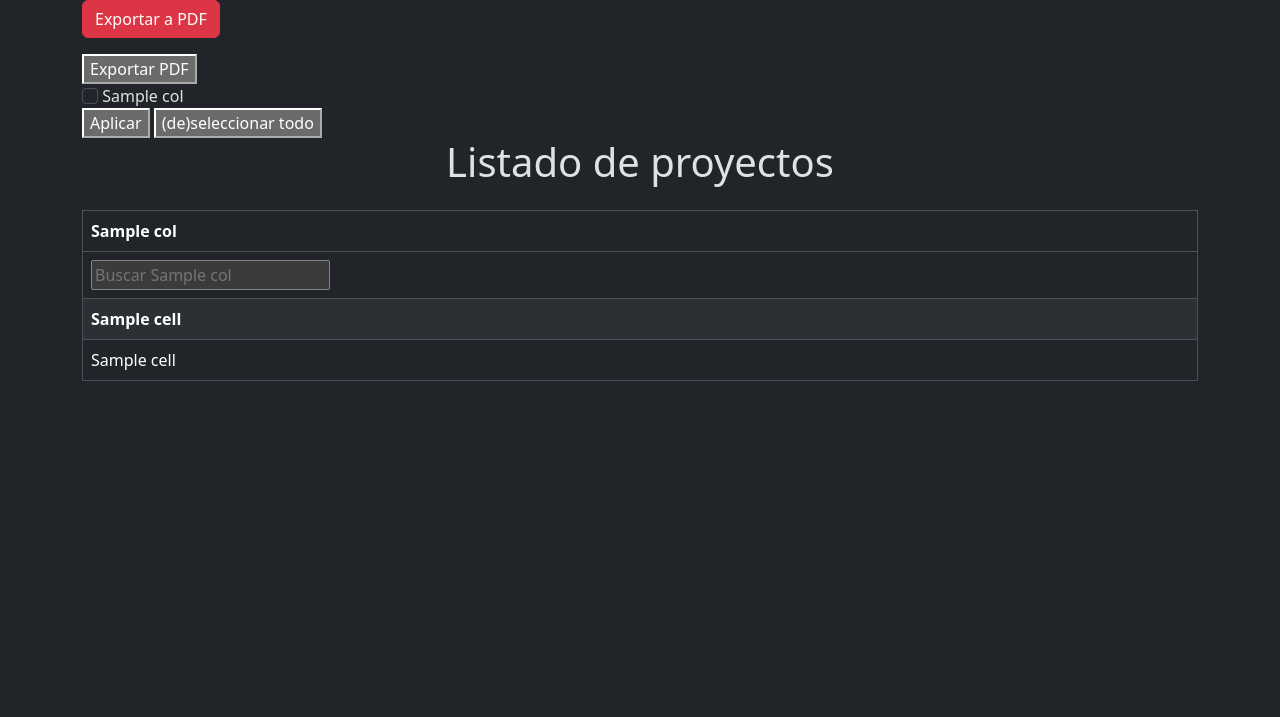
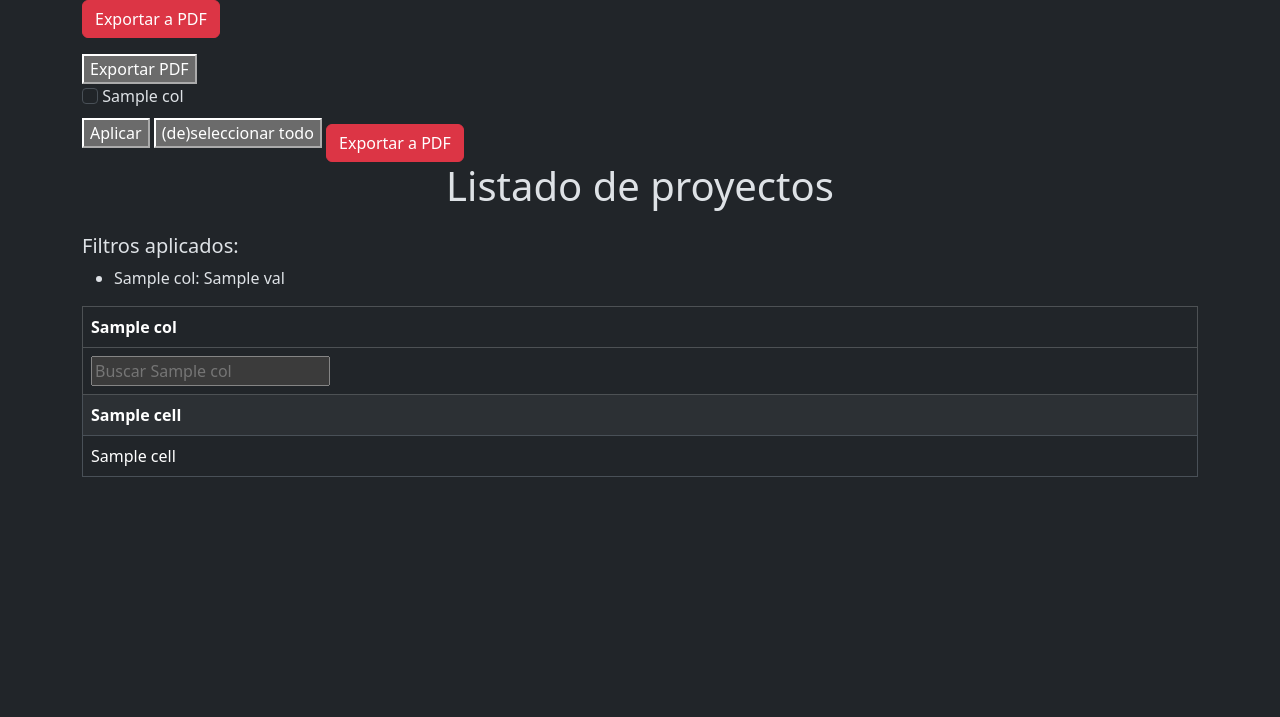
Before and after one commit to JohannArmstrong/LabA, a Flask app: template templates/proyectos.html in a window 1280 px wide. Shown: the part 80-797 px from the top of the page. Run offline with Flask 3, Linux system fonts and the light colour scheme; the template is opened without the code that fills it: most values are stand-ins (such as "Sample title", 1, 10 or a date in 2020); some libraries are stand-ins or nearby versions.

Commit message:
salvaguarda antes de romper

```diff
--- a/server.py
+++ b/server.py
@@ -740,6 +740,119 @@ def proyectos():
         return f"❌ Error al cargar proyectos: {e}", 500
 
 
+
+
+@app.route("/proyectos/pdf", methods=["POST"])
+def proyectos_pdf():
+    try:
+        # recuperar columnas seleccionadas y filtros igual que en "/proyectos"
+        seleccionadas = request.form.getlist("columnas")
+        filtros = {col: request.form.get(f"filtro_{col}", "") for col in seleccionadas}
+
+        filtro_fecha_desde = request.form.get("filtro_fecha_registro_desde", "")
+        filtro_fecha_hasta = request.form.get("filtro_fecha_registro_hasta", "")
+
+        if not seleccionadas:
+            seleccionadas = list(COLUMNAS_DISPONIBLES.keys())
+            filtros = {col: "" for col in seleccionadas}
+
+        cols_sql = ", ".join([COLUMNAS_DISPONIBLES[c] for c in seleccionadas])
+
+        where_clauses = []
+        params = []
+        for col, val in filtros.items():
+            if val.strip():
+                where_clauses.append(f"{COLUMNAS_DISPONIBLES[col]}::text ILIKE %s")
+                params.append(f"%{val}%")
+
+        if filtro_fecha_desde:
+            where_clauses.append("p.fecha_registro >= %s")
+            params.append(filtro_fecha_desde)
+        if filtro_fecha_hasta:
+            where_clauses.append("p.fecha_registro <= %s")
+            params.append(filtro_fecha_hasta)
+
+        filtros["fecha_registro_desde"] = filtro_fecha_desde
+        filtros["fecha_registro_hasta"] = filtro_fecha_hasta
+
+        where_sql = " AND ".join(where_clauses)
+
+        if where_sql:
+            query = f"""
+                SELECT {cols_sql}
+                FROM proyecto p
+                JOIN usuario u ON p.id_usuario = u.id_usuario
+                LEFT JOIN tipo ON p.id_tipo = tipo.id_tipo
+                LEFT JOIN sede ON p.id_sede = sede.id_sede
+                LEFT JOIN origen_material origen ON p.id_origen_material = origen.id_origen_material
+                LEFT JOIN herramienta herr ON p.id_herramienta = herr.id_herramienta
+                LEFT JOIN estado ON p.id_estado = estado.id_estado
+                LEFT JOIN carrera ON p.id_carrera = carrera.id_carrera
+                LEFT JOIN cargo ON p.id_cargo = cargo.id_cargo
+                WHERE {where_sql}
+                ORDER BY p.id_proyecto DESC;
+            """
+        else:
+            query = f"""
+                SELECT {cols_sql}
+                FROM proyecto p
+                JOIN usuario u ON p.id_usuario = u.id_usuario
+                LEFT JOIN tipo ON p.id_tipo = tipo.id_tipo
+                LEFT JOIN sede ON p.id_sede = sede.id_sede
+                LEFT JOIN origen_material origen ON p.id_origen_material = origen.id_origen_material
+                LEFT JOIN herramienta herr ON p.id_herramienta = herr.id_herramienta
+                LEFT JOIN estado ON p.id_estado = estado.id_estado
+                LEFT JOIN carrera ON p.id_carrera = carrera.id_carrera
+                LEFT JOIN cargo ON p.id_cargo = cargo.id_cargo
+                ORDER BY p.id_proyecto DESC;
+            """
+
+        with psy.connect(conn_str) as conn:
+            with conn.cursor() as cur:
+                cur.execute(query, params)
+                proyectos = cur.fetchall()
+
+        # sumatorias
+        sum_row = []
+        for i, col in enumerate(seleccionadas):
+            valores = []
+            for p in proyectos:
+                v = p[i]
+                if isinstance(v, (int, float, Decimal)):
+                    if isinstance(v, float) and math.isnan(v):
+                        continue
+                    valores.append(v)
+            sum_row.append(sum(valores) if valores else "-")
+
+        # Renderizar template con flag solo_pdf
+        html = render_template("proyectos.html",
+                               active_page="proyectos",
+                               columnas_disponibles=COLUMNAS_DISPONIBLES.keys(),
+                               columnas=seleccionadas,
+                               rows=proyectos,
+                               sum_row=sum_row,
+                               filtros=filtros,
+                               solo_pdf=True)
+
+        # Cargar estilos
+        css_files = [
+            url_for('static', filename='css/bootstrap.min.css', _external=True),
+            url_for('static', filename='css/styles.css', _external=True),
+            url_for('static', filename='css/pdf.css', _external=True)
+        ]
+        stylesheets = [CSS(file) for file in css_files]
+
+        pdf = HTML(string=html).write_pdf(stylesheets=stylesheets)
+
+        response = make_response(pdf)
+        response.headers['Content-Type'] = 'application/pdf'
+        response.headers['Content-Disposition'] = 'inline; filename=proyectos.pdf'
+        return response
+
+    except Exception as e:
+        logging.error(f"Error al generar PDF: {e}")
+        return f"❌ Error al generar PDF: {e}", 500
+
 ########### estad'isticas ############################################################################
 
 @app.route("/estadisticas", methods=["GET", "POST"])
--- a/templates/proyectos.html
+++ b/templates/proyectos.html
@@ -7,6 +7,7 @@
     <link rel="stylesheet" href="../static/css/styles.css">
 </head>
 <body class="container mt-4">
+    {% if not solo_pdf %}
         {% include "header.html" %}
 
         <!--elegir entre los 2 siguientes-->
@@ -19,6 +20,10 @@
             <button type="submit" formaction="/exportar_pdf" target="_blank">Exportar PDF</button>
         </form>
 
+
+    {% endif %}
+    <form id="form-proyectos" method="POST" action="{{ url_for('proyectos') }}">
+        {% if not solo_pdf %}
             <form method="POST" action="/">
                 {% for col in columnas_disponibles %}
                     <label>
@@ -29,9 +34,32 @@
                 {% endfor %}
                 <button type="submit">Aplicar</button>
                 <button type="button" id="toggle-all">(de)seleccionar todo</button>
-        <br>
+                <!-- Botón exportar PDF -->
+                <button type="submit"
+                    formaction="{{ url_for('proyectos_pdf') }}"
+                    formmethod="post"
+                    target="_blank"
+                    class="btn btn-danger mt-3">
+                    Exportar a PDF
+                </button>
 
+        {% endif %}
+
+        <div id="tabla-proyectos"></div>
                 <h1 class="mb-4">Listado de proyectos</h1>
+
+                {% if filtros %}
+                    <div class="mb-3">
+                        <h5>Filtros aplicados:</h5>
+                        <ul>
+                        {% for col, val in filtros.items() %}
+                            {% if val %}
+                            <li>{{ col|capitalize }}: {{ val }}</li>
+                            {% endif %}
+                        {% endfor %}
+                        </ul>
+                    </div>
+                {% endif %}
 
                 <table class="table table-striped table-bordered to-pdf">
                     <thead class="table-dark">
@@ -121,7 +149,7 @@
                     </tbody>
                 </table>
             </form>
-
+        </div>
 
 
     <script src="../static/js/script.js"></script>
```
Also changed, not shown: 1 other file. Lines whose indentation alone changed are shown as unchanged.
